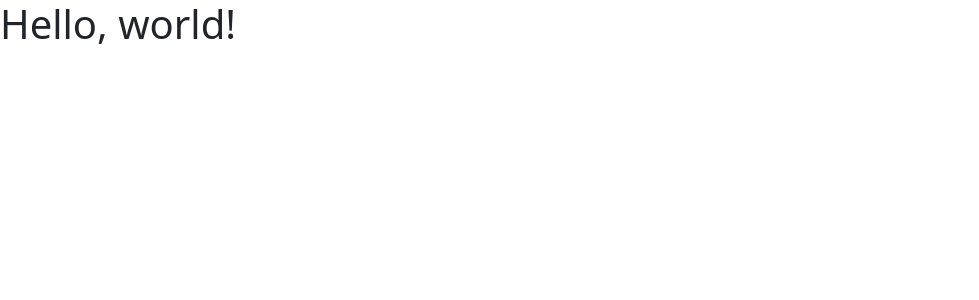
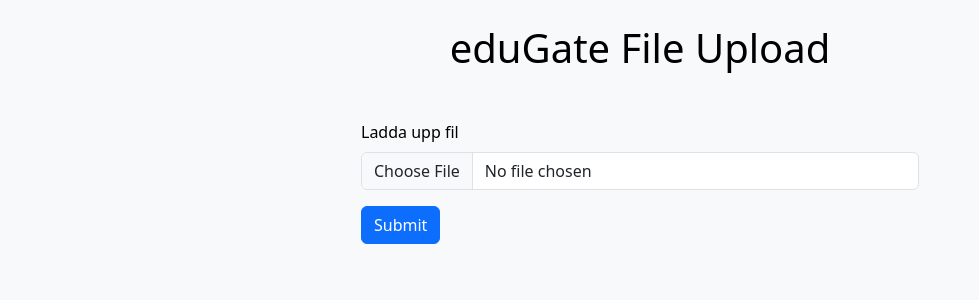
Before and after one commit to shemo203/eduGate, a Flask app: page / in a window 1280 px wide. Shown: the top 300 px of the page, without its empty margins (0-979 px from the left). Run offline with Flask 3, Linux system fonts and the light colour scheme.

Commit message:
finished file form upload locally

```diff
--- a/main.py
+++ b/main.py
@@ -1,12 +1,21 @@
-from flask import Flask, render_template
+from flask import Flask, render_template, request
+import os
 from waitress import serve
-
+UPLOAD_FOLDER = 'uploads'
 app = Flask(__name__)
 
-@app.route("/")
-@app.route("/index")
+@app.route("/", methods=['GET','POST'])
 def submit():
-    return render_template("submitpage.html")
+    if request.method == 'POST':
+        return submit_file()
+    else:
+        return render_template("submitpage.html")
+
+
+def submit_file():
+    file = request.files['file']
+    file.save(os.path.join(UPLOAD_FOLDER, file.filename))
+    return f"file {file.filename} returned sucessfully!"
 
 
 if __name__ == "__main__":
--- a/templates/submitpage.html
+++ b/templates/submitpage.html
@@ -3,11 +3,24 @@
   <head>
     <meta charset="utf-8">
     <meta name="viewport" content="width=device-width, initial-scale=1">
-    <title>Bootstrap demo</title>
-    <link href="https://cdn.jsdelivr.net/npm/bootstrap@5.3.5/dist/css/bootstrap.min.css" rel="stylesheet" integrity="sha384-SgOJa3DmI69IUzQ2PVdRZhwQ+dy64/BUtbMJw1MZ8t5HZApcHrRKUc4W0kG879m7" crossorigin="anonymous">
+    <title>eduGate File Upload</title>
+    <link href="https://cdn.jsdelivr.net/npm/bootstrap@5.3.5/dist/css/bootstrap.min.css" rel="stylesheet">
   </head>
-  <body>
-    <h1>Hello, world!</h1>
-    <script src="https://cdn.jsdelivr.net/npm/bootstrap@5.3.5/dist/js/bootstrap.bundle.min.js" integrity="sha384-k6d4wzSIapyDyv1kpU366/PK5hCdSbCRGRCMv+eplOQJWyd1fbcAu9OCUj5zNLiq" crossorigin="anonymous"></script>
+  <body class="bg-light text-black">
+    <h1 class="text-center mt-4">eduGate File Upload</h1>
+
+    <div class="container d-flex justify-content-center mt-5">
+      <div class="w-50">
+        <form method="POST" enctype="multipart/form-data">
+          <div class="mb-3">
+            <label for="formFile" class="form-label">Ladda upp fil</label>
+            <input class="form-control" type="file" id="formFile" name="file" required>
+          </div>
+          <button type="submit" class="btn btn-primary">Submit</button>
+        </form>
+      </div>
+    </div>
+
+    <script src="https://cdn.jsdelivr.net/npm/bootstrap@5.3.5/dist/js/bootstrap.bundle.min.js"></script>
   </body>
 </html>
```
